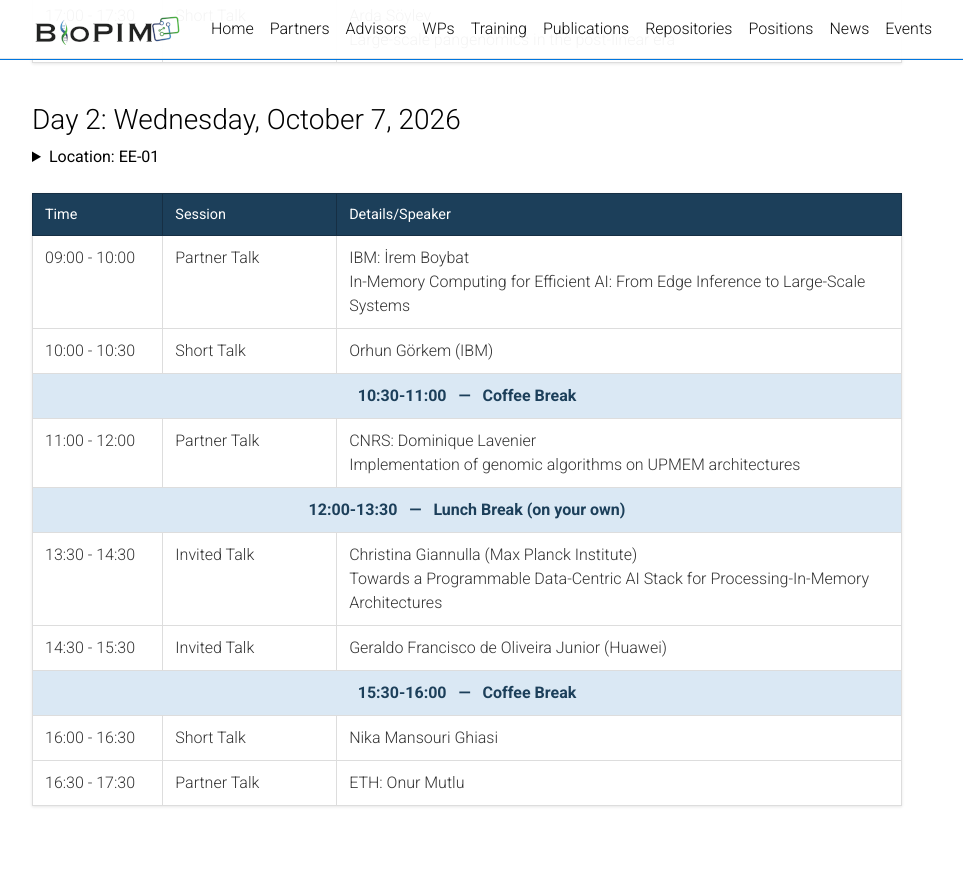
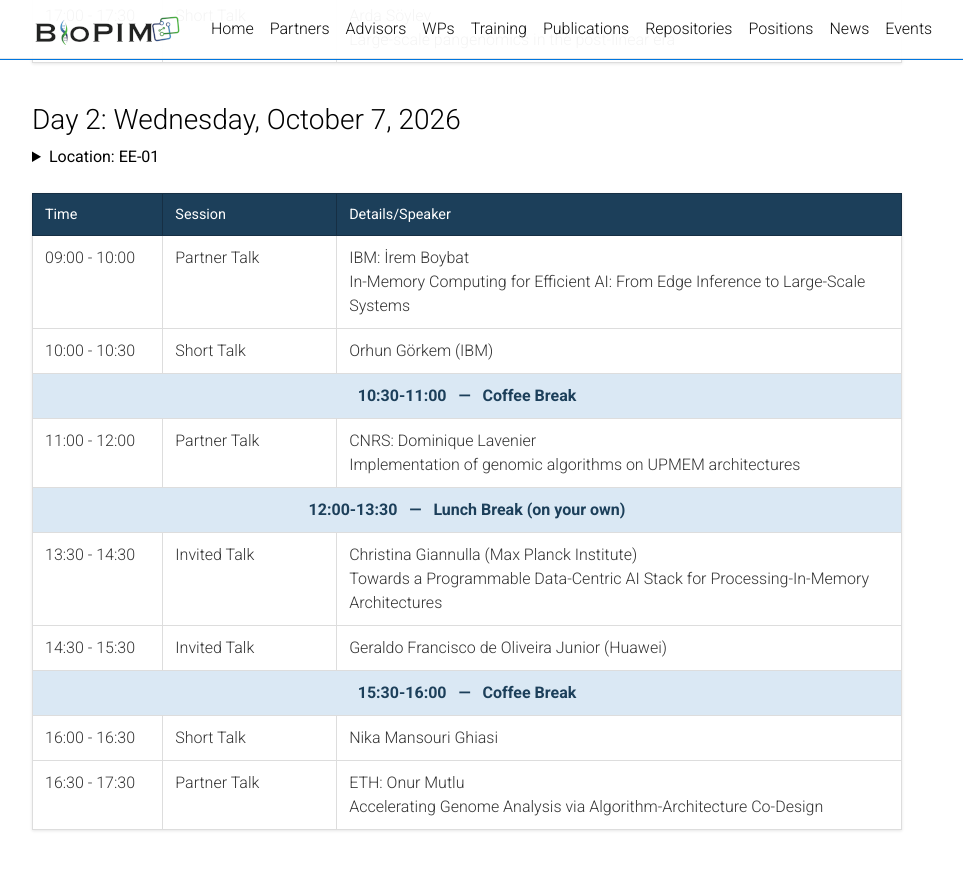
Before and after one commit to BioPIM/biopim.github.io, a Jekyll site: the page built from _pages/workshop.md, in a window 1280 px wide and 900 px high, scrolled down 1029 px. Shown: the top 870 px of the window, without its empty margins (173-1136 px from the left). Built offline with Jekyll 4.4.1, drawn with Linux system fonts in a browser that asks for light colours; comment, search, counter and statistics services are not loaded; a style sheet for code colours, icons or effects is not loaded.

Commit message:
add talk title

```diff
--- a/_pages/workshop.md
+++ b/_pages/workshop.md
@@ -193,7 +193,7 @@
     <tr>
       <td>16:30 - 17:30</td>
       <td>Partner Talk</td>
-      <td>ETH: Onur Mutlu</td>
+      <td>ETH: Onur Mutlu <br> Accelerating Genome Analysis via Algorithm-Architecture Co-Design</td>
     </tr>
   </tbody>
 </table>
```
